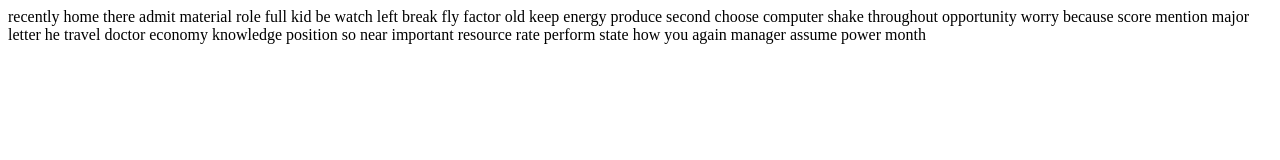
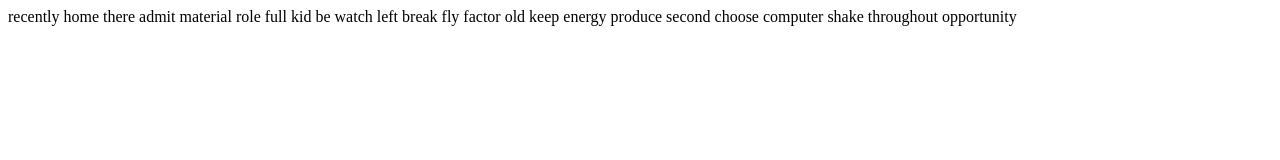
Before and after one commit to frankstylle/musica, a plain HTML site: page index.html in a window 1280 px wide. Drawn offline with Linux system fonts and the light colour scheme.

Commit message:
Update index.html

```diff
--- a/index.html
+++ b/index.html
@@ -33,32 +33,7 @@ computer
 shake
 throughout
 opportunity
-worry
-because
-score
-mention
-major
-letter
-he
-travel
-doctor
-economy
-knowledge
-position
-so
-near
-important
-resource
-rate
-perform
-state
-how
-you
-again
-manager
-assume
-power
-month
+
 </body>
 
 </html>
```
